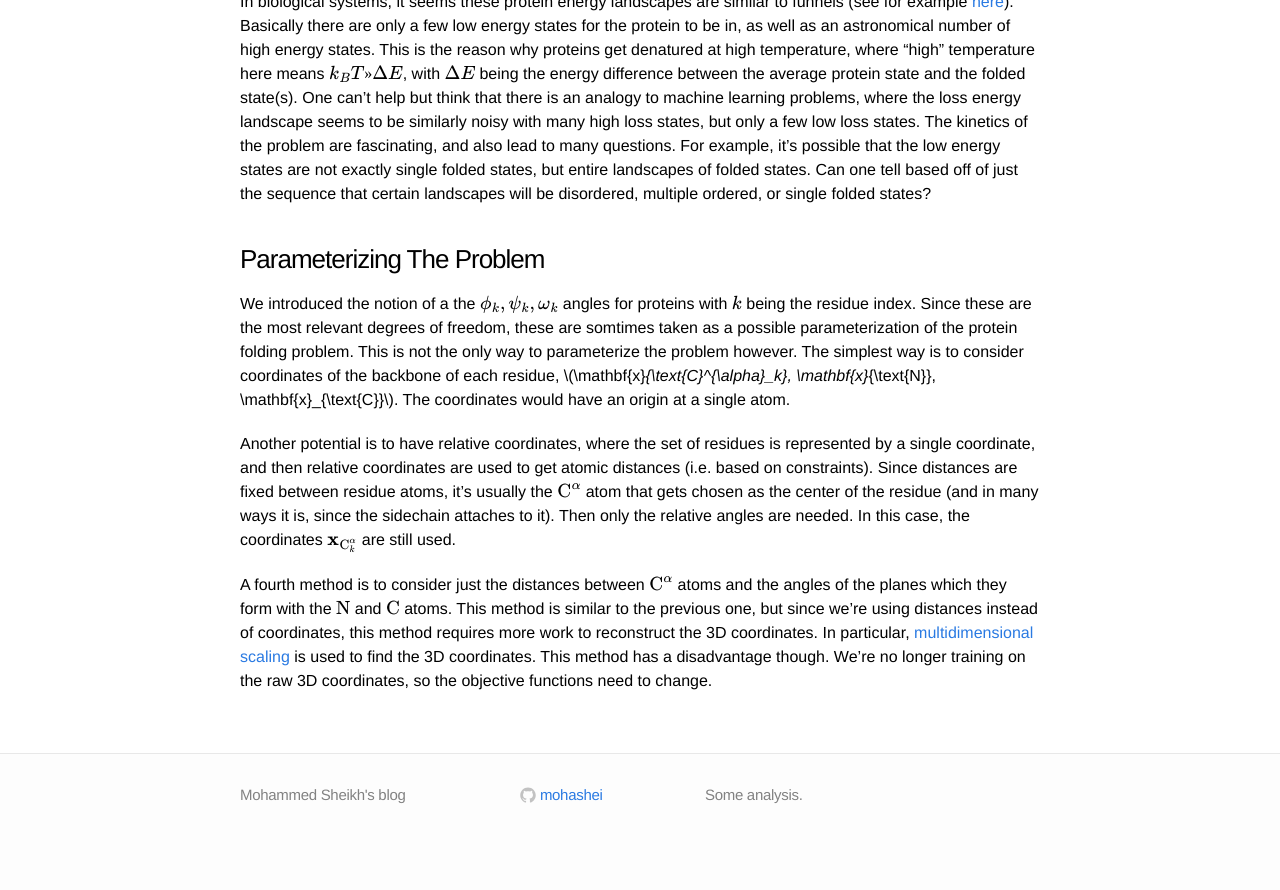
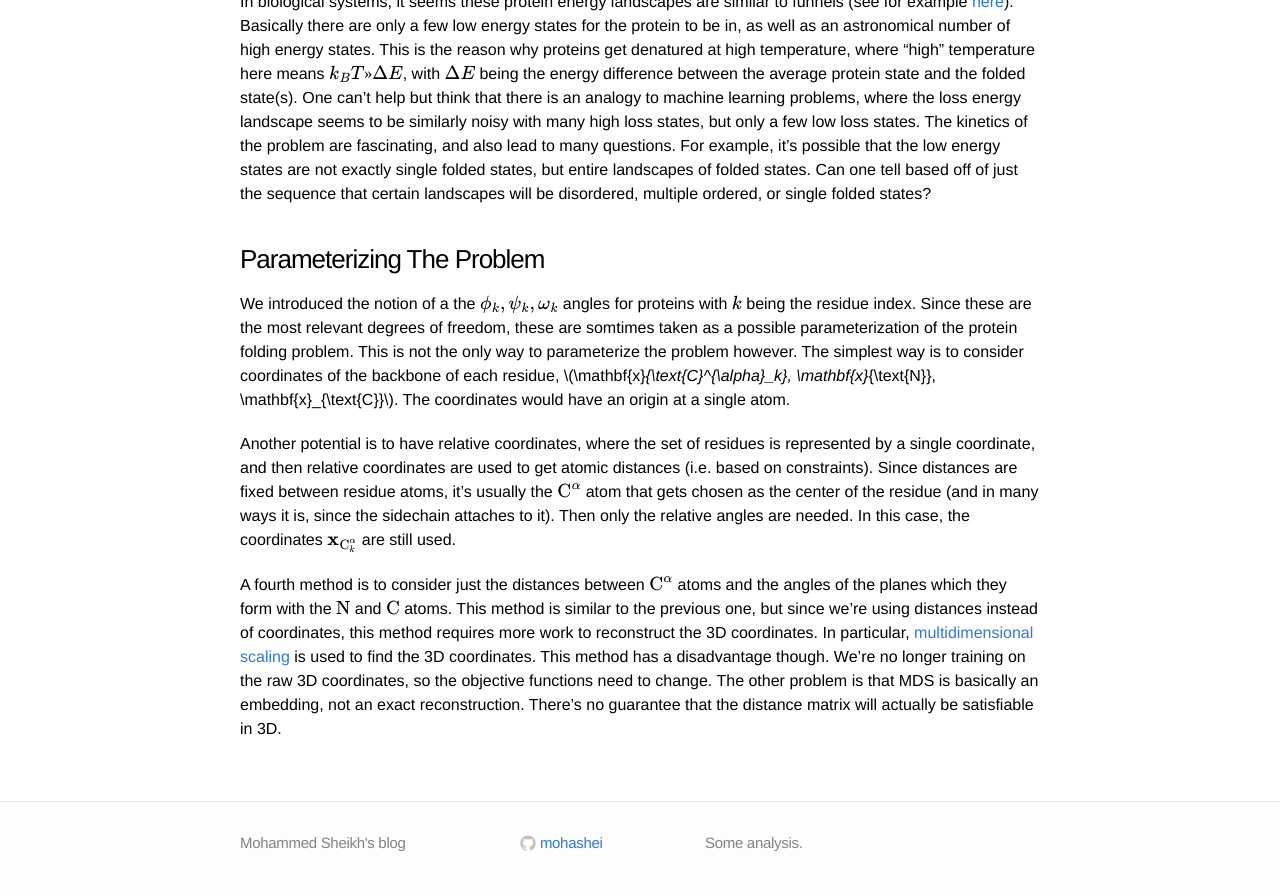
Before and after one commit to mohashei/mohashei.github.io, a Jekyll site: the page built from _posts/2022-10-26-alphafold-2-start.markdown, in a window 1280 px wide and 900 px high, scrolled down 2364 px. Shown: the top 890 px of the window. Built offline with Jekyll 4.4.1, drawn with Linux system fonts in a browser that asks for light colours; formulas are drawn with MathJax 3; before the commit the page ends 3216 px from its top, so only the background shows below that.

Commit message:
Update 2022-10-26-alphafold-2-start.markdown

```diff
--- a/_posts/2022-10-26-alphafold-2-start.markdown
+++ b/_posts/2022-10-26-alphafold-2-start.markdown
@@ -48,4 +48,4 @@
 
 Another potential is to have relative coordinates, where the set of residues is represented by a single coordinate, and then relative coordinates are used to get atomic distances (i.e. based on constraints). Since distances are fixed between residue atoms, it's usually the \\(\text{C}^{\alpha}\\) atom that gets chosen as the center of the residue (and in many ways it is, since the sidechain attaches to it). Then only the relative angles are needed. In this case, the coordinates \\(\mathbf{x}_{\text{C}^{\alpha}_k}\\) are still used.
 
-A fourth method is to consider just the distances between \\(\text{C}^{\alpha}\\) atoms and the angles of the planes which they form with the \\(\text{N}\\) and \\(\text{C}\\) atoms. This method is similar to the previous one, but since we're using distances instead of coordinates, this method requires more work to reconstruct the 3D coordinates. In particular, [multidimensional scaling](https://en.wikipedia.org/wiki/Multidimensional_scaling) is used to find the 3D coordinates. This method has a disadvantage though. We're no longer training on the raw 3D coordinates, so the objective functions need to change.
+A fourth method is to consider just the distances between \\(\text{C}^{\alpha}\\) atoms and the angles of the planes which they form with the \\(\text{N}\\) and \\(\text{C}\\) atoms. This method is similar to the previous one, but since we're using distances instead of coordinates, this method requires more work to reconstruct the 3D coordinates. In particular, [multidimensional scaling](https://en.wikipedia.org/wiki/Multidimensional_scaling) is used to find the 3D coordinates. This method has a disadvantage though. We're no longer training on the raw 3D coordinates, so the objective functions need to change. The other problem is that MDS is basically an embedding, not an exact reconstruction. There's no guarantee that the distance matrix will actually be satisfiable in 3D.
```
